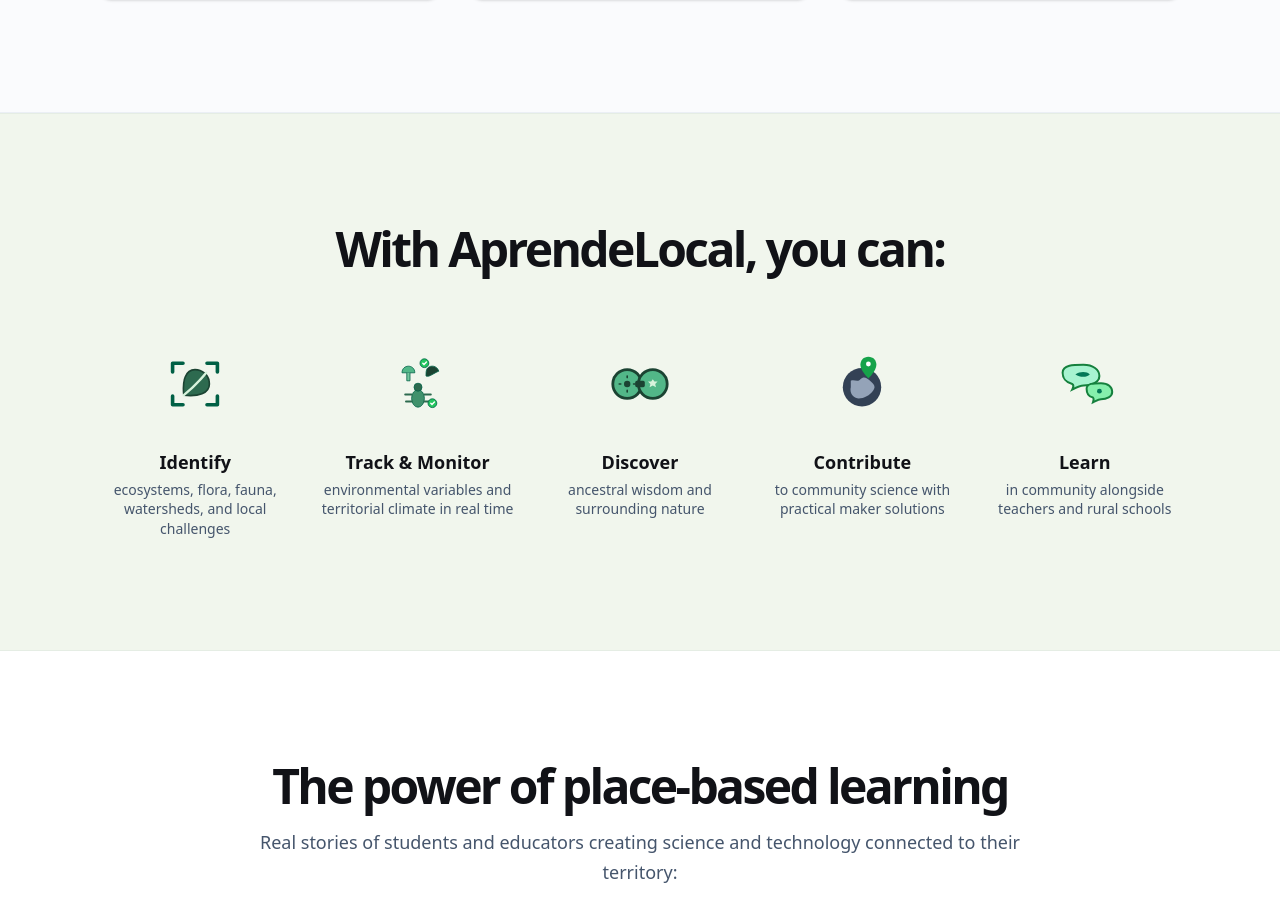
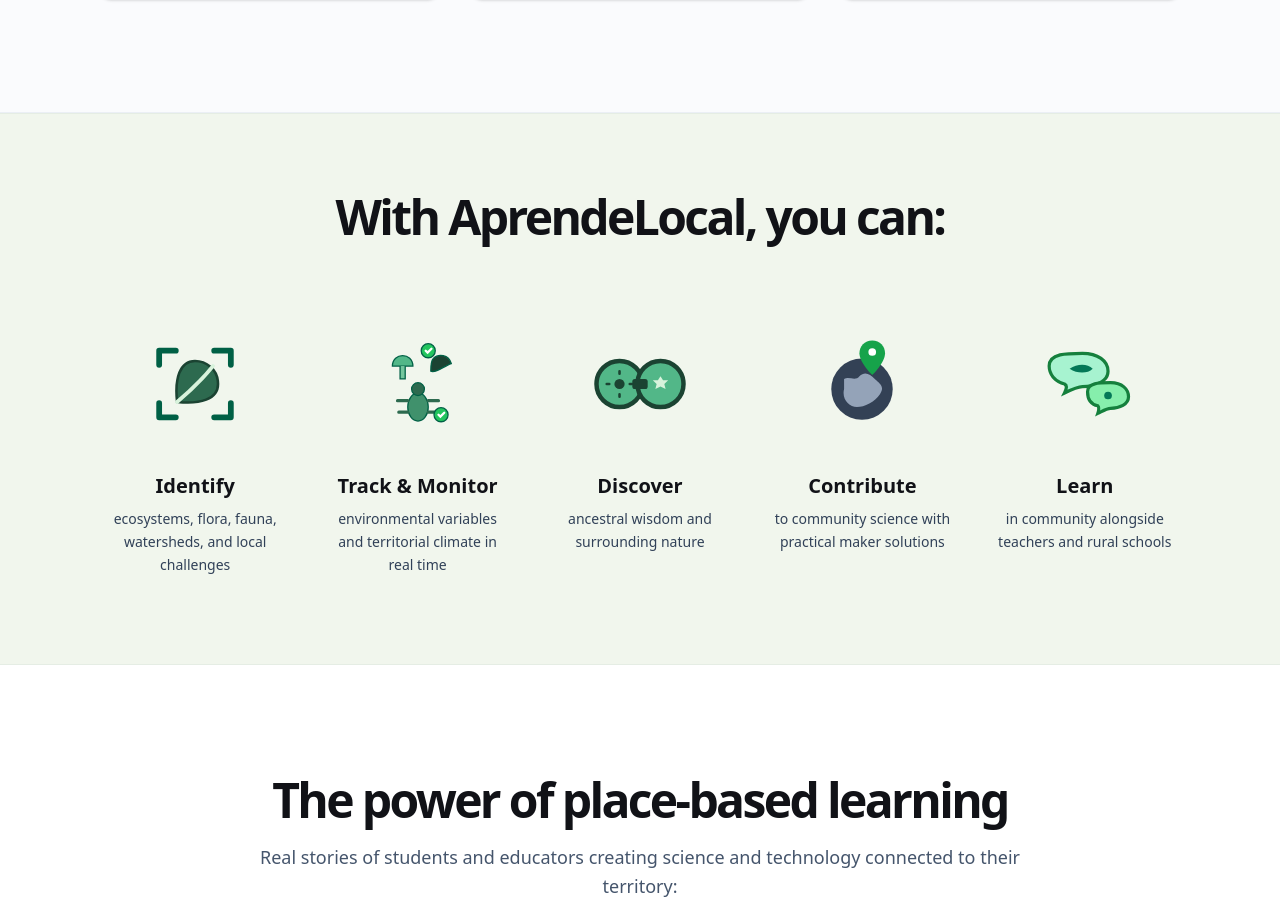
Before and after one commit to Durzs/AprendeLocal, a React (Vite) app in the folder src/frontend/: page / in a window 1280 px wide. Shown: the part 2161-3071 px from the top of the page. Built offline with nearby package versions, Linux system fonts and the light colour scheme; no server answers.

Commit message:
style(pillars): agrandar iconos ilustrados y optimizar proporciones y espaciado

```diff
--- a/src/frontend/src/modules/home/components/PillarsSection.tsx
+++ b/src/frontend/src/modules/home/components/PillarsSection.tsx
@@ -13,7 +13,7 @@ export default function PillarsSection() {
       ),
       icon: (
         <svg
-          className="w-20 h-20 text-emerald-800"
+          className="w-28 h-28 sm:w-32 sm:h-32 text-emerald-800"
           viewBox="0 0 100 100"
           fill="none"
           stroke="currentColor"
@@ -68,7 +68,7 @@ export default function PillarsSection() {
       ),
       icon: (
         <svg
-          className="w-20 h-20 text-emerald-800"
+          className="w-28 h-28 sm:w-32 sm:h-32 text-emerald-800"
           viewBox="0 0 100 100"
           fill="none"
           stroke="currentColor"
@@ -116,7 +116,11 @@ export default function PillarsSection() {
         "saberes ancestrales y naturaleza a tu alrededor"
       ),
       icon: (
-        <svg className="w-20 h-20 text-emerald-800" viewBox="0 0 100 100" fill="none">
+        <svg
+          className="w-28 h-28 sm:w-32 sm:h-32 text-emerald-800"
+          viewBox="0 0 100 100"
+          fill="none"
+        >
           {/* Binoculars */}
           <circle
             cx="34"
@@ -158,7 +162,11 @@ export default function PillarsSection() {
         "a la ciencia comunitaria con soluciones maker"
       ),
       icon: (
-        <svg className="w-20 h-20" viewBox="0 0 100 100" fill="none">
+        <svg
+          className="w-28 h-28 sm:w-32 sm:h-32"
+          viewBox="0 0 100 100"
+          fill="none"
+        >
           {/* Globe */}
           <circle cx="50" cy="54" r="24" fill="#334155" />
           <path
@@ -182,7 +190,11 @@ export default function PillarsSection() {
         "en comunidad con profesores y escuelas rurales"
       ),
       icon: (
-        <svg className="w-20 h-20 text-emerald-800" viewBox="0 0 100 100" fill="none">
+        <svg
+          className="w-28 h-28 sm:w-32 sm:h-32 text-emerald-800"
+          viewBox="0 0 100 100"
+          fill="none"
+        >
           {/* Speech Bubble 1 */}
           <path
             d="M22 36C22 26 36 26 48 26C60 26 68 32 68 40C68 48 58 52 48 52C44 52 40 54 34 57C36 53 36 51 34 50C26 48 22 42 22 36Z"
@@ -208,9 +220,9 @@ export default function PillarsSection() {
   ];
 
   return (
-    <section className="bg-[#f1f6ed] py-20 md:py-28 border-y border-emerald-900/5">
+    <section className="bg-[#f1f6ed] py-14 sm:py-20 border-y border-emerald-900/5">
       <div className="mx-auto max-w-6xl px-4 sm:px-6 lg:px-8 text-center">
-        <h2 className="text-3xl sm:text-4xl md:text-5xl font-semibold tracking-[-0.055em] text-[#111217] mb-16 leading-[0.95]">
+        <h2 className="text-3xl sm:text-4xl md:text-5xl font-semibold tracking-[-0.055em] text-[#111217] mb-12 sm:mb-16 leading-[0.95]">
           {t("home.pillars.title", "Con AprendeLocal, puedes:")}
         </h2>
 
@@ -218,15 +230,15 @@ export default function PillarsSection() {
           {pillars.map((pillar) => (
             <div
               key={pillar.id}
-              className="group flex flex-col items-center text-center"
+              className="group flex flex-col items-center text-center p-2 rounded-2xl transition-all duration-300 hover:-translate-y-1"
             >
-              <div className="mb-4 flex h-24 w-24 items-center justify-center transition-transform duration-300 group-hover:-translate-y-1">
+              <div className="mb-4 flex h-32 w-32 sm:h-36 sm:w-36 items-center justify-center transition-transform duration-300 group-hover:scale-105">
                 {pillar.icon}
               </div>
-              <h3 className="mb-1 text-lg font-bold text-[#111217]">
+              <h3 className="mb-2 text-xl font-bold text-[#111217]">
                 {pillar.title}
               </h3>
-              <p className="max-w-[200px] text-sm leading-snug text-slate-600">
+              <p className="max-w-[220px] text-sm leading-relaxed text-slate-700">
                 {pillar.desc}
               </p>
             </div>
```
